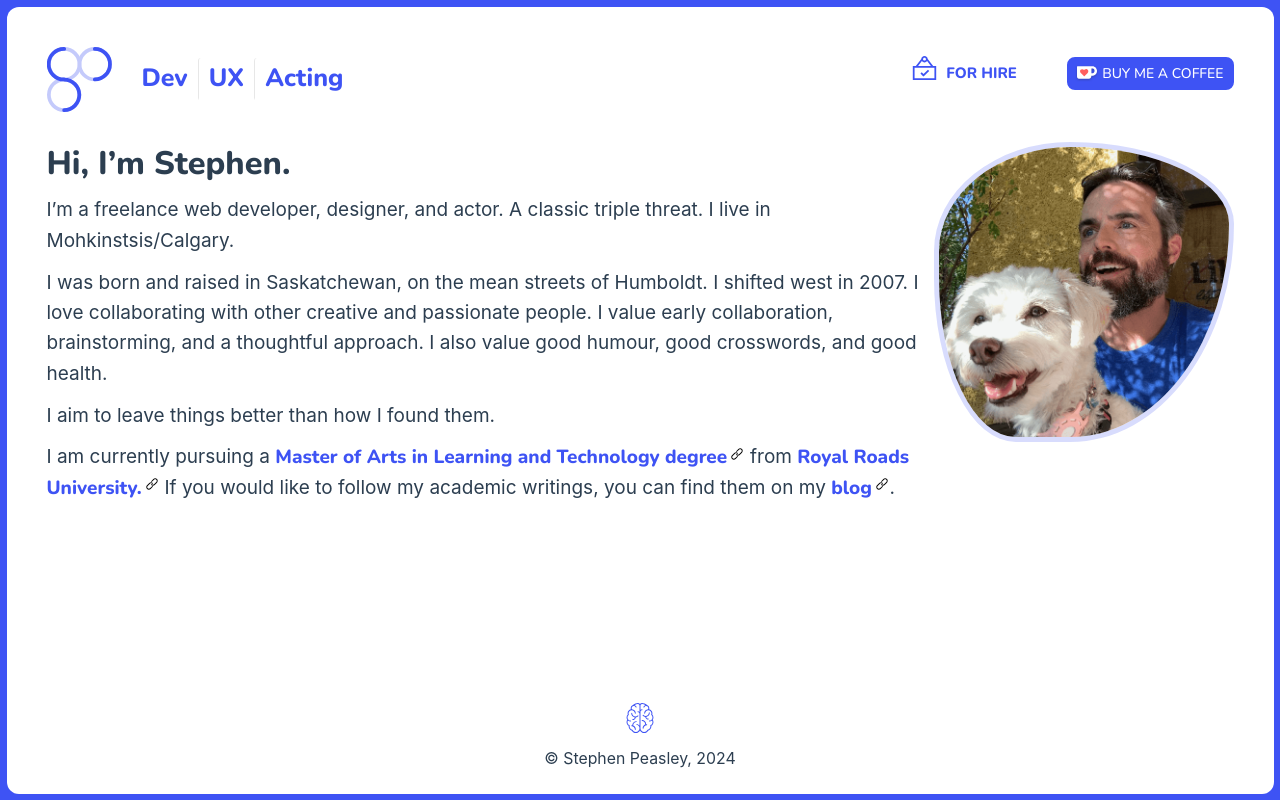
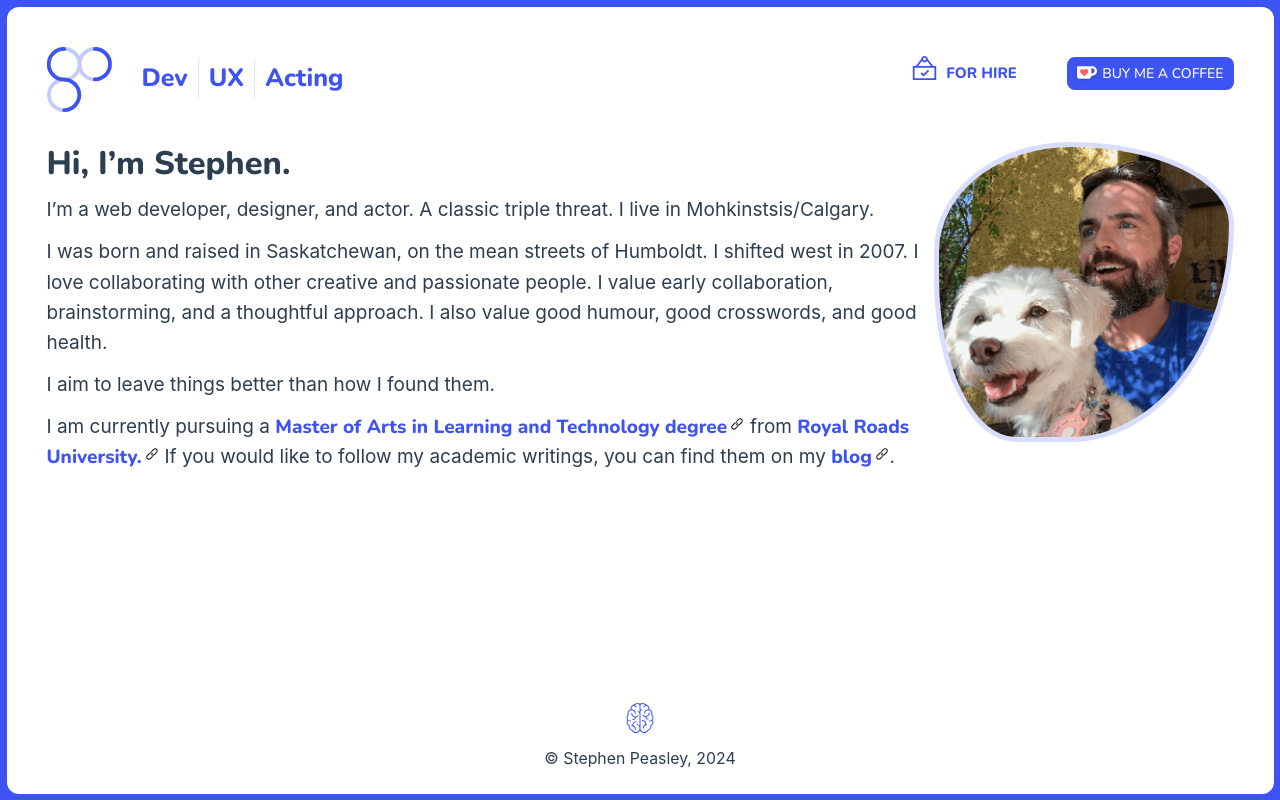
Before and after one commit to speasley/stephenpeasley, a Vue app: page / in a window 1280 px wide. Built offline with nearby package versions, Linux system fonts and the light colour scheme.

Commit message:
feat: remove "freelance" from bio

```diff
--- a/src/components/TheWelcome.vue
+++ b/src/components/TheWelcome.vue
@@ -7,8 +7,8 @@ import SImage from "@/components/SImage.vue";
     <SImage mode="home" />
     <h1>Hi, I&rsquo;m Stephen.</h1>
     <p>
-      I&rsquo;m a freelance web developer, designer, and actor. A classic triple
-      threat. I live in Mohkinstsis/Calgary.
+      I&rsquo;m a web developer, designer, and actor. A classic triple threat. I
+      live in Mohkinstsis/Calgary.
     </p>
     <p>
       I was born and raised in Saskatchewan, on the mean streets of Humboldt. I
```
